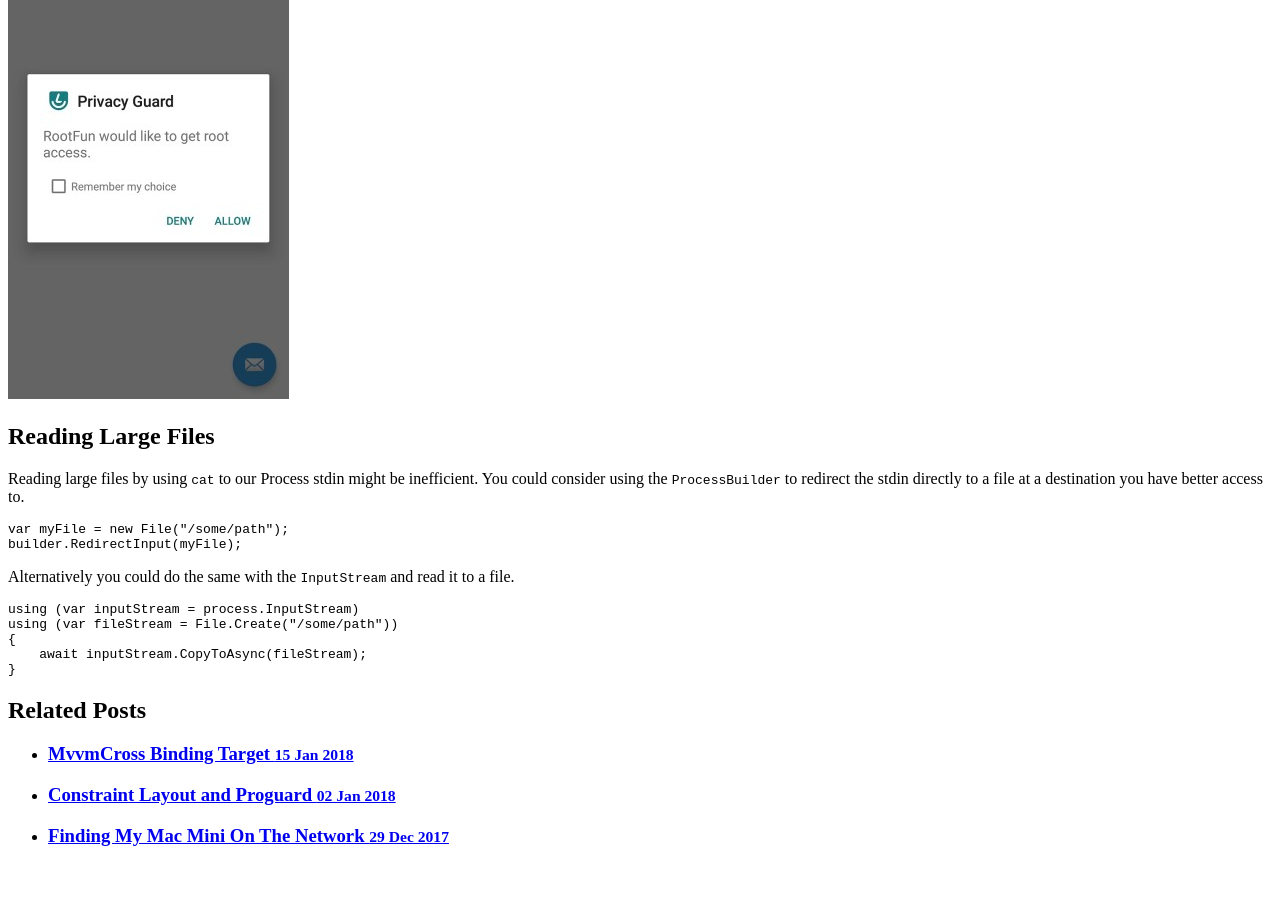
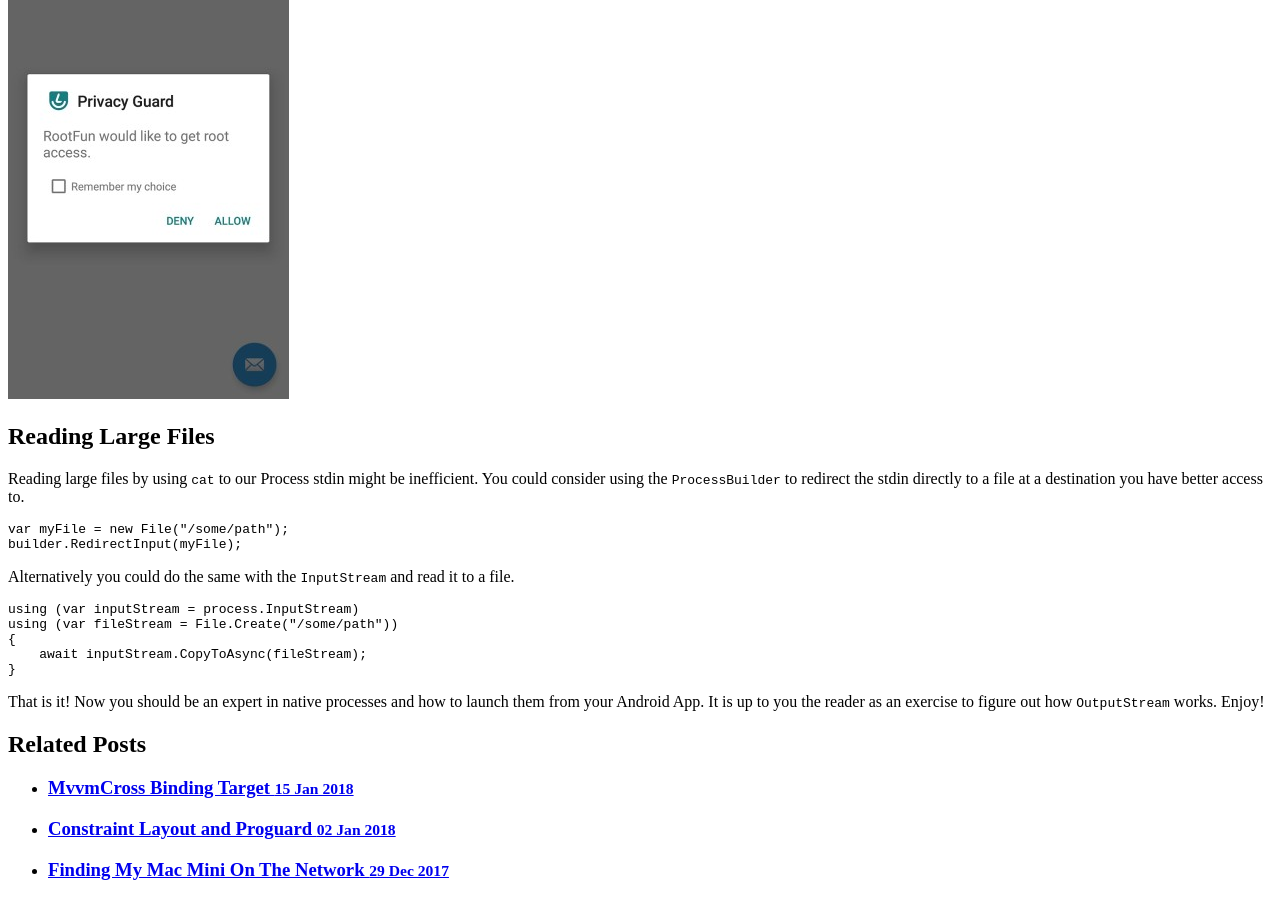
Before and after one commit to Cheesebaron/cheesebaron.github.io, a Jekyll site: the page built from _posts/2018-07-02-xamarin-and-java-processes.md, in a window 1280 px wide and 900 px high, scrolled down 1813 px. Built offline with Jekyll 4.4.1, drawn with Linux system fonts in a browser that asks for light colours; nearby versions of some CDN libraries; before the commit the page ends 2679 px from its top, so only the background shows below that.

Commit message:
Add outro

````diff
--- a/_posts/2018-07-02-xamarin-and-java-processes.md
+++ b/_posts/2018-07-02-xamarin-and-java-processes.md
@@ -90,6 +90,8 @@ using (var fileStream = File.Create("/some/path"))
 }
 ```
 
+That is it! Now you should be an expert in native processes and how to launch them from your Android App. It is up to you the reader as an exercise to figure out how `OutputStream` works. Enjoy!
+
 [los]: https://lineageos.org/ "LineageOS Android Distribution web site"
 [lossu]: https://download.lineageos.org/extras "LineageOS Extras Downloads"
 [root]: {{ site.url }}/assets/images/root.jpg "Root dialog"
````
